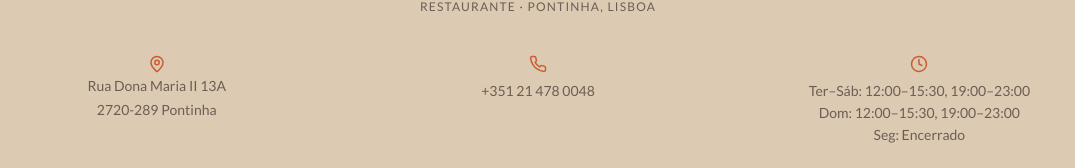
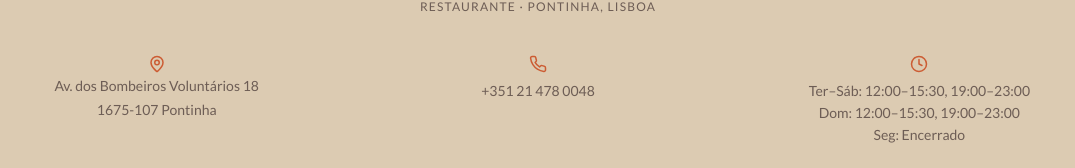
Before and after one commit to rodrigopaisoliveira/acacarola-experience-site, a React (Vite) app: page / in a window 1280 px wide. Shown: the part 3914-4082 px from the top of the page, without its empty margins (102-1177 px from the left). Built offline with nearby package versions, Linux system fonts and the light colour scheme; the HTML template or start-up script is replaced by a standard one.

Commit message:
Atualiza contatos site

```diff
--- a/src/components/Layout.tsx
+++ b/src/components/Layout.tsx
@@ -97,7 +97,7 @@ const Layout = ({ children }: LayoutProps) => {
             <div className="p-8 pt-4 border-t border-border space-y-4">
               <div className="flex items-start gap-3 text-sm text-muted-foreground">
                 <MapPin size={15} className="mt-0.5 shrink-0 text-primary" />
-                <a href="https://maps.google.com/?q=Rua+Dona+Maria+II+13A,+Pontinha" target="_blank" rel="noopener noreferrer" className="hover:text-primary transition-colors">Rua Dona Maria II 13A, Pontinha</a>
+                <a href="https://maps.google.com/?q=Av.+dos+Bombeiros+Voluntários+18,+Pontinha" target="_blank" rel="noopener noreferrer" className="hover:text-primary transition-colors">Av. dos Bombeiros Voluntários 18, Pontinha</a>
               </div>
               <div className="flex items-center gap-3 text-sm text-muted-foreground">
                 <Phone size={15} className="shrink-0 text-primary" />
@@ -128,8 +128,8 @@ const Layout = ({ children }: LayoutProps) => {
           <div className="grid grid-cols-1 md:grid-cols-3 gap-6 md:gap-10 mb-10 text-center">
             <div className="space-y-2">
               <MapPin size={18} className="mx-auto text-primary" />
-              <a href="https://maps.google.com/?q=Rua+Dona+Maria+II+13A,+2720-289+Pontinha" target="_blank" rel="noopener noreferrer" className="font-sans text-sm text-muted-foreground hover:text-primary transition-colors">
-                Rua Dona Maria II 13A<br />2720-289 Pontinha
+              <a href="https://maps.google.com/?q=Av.+dos+Bombeiros+Voluntários+18,+1675-107+Pontinha" target="_blank" rel="noopener noreferrer" className="font-sans text-sm text-muted-foreground hover:text-primary transition-colors">
+                Av. dos Bombeiros Voluntários 18<br />1675-107 Pontinha
               </a>
             </div>
             <div className="space-y-2">
```
